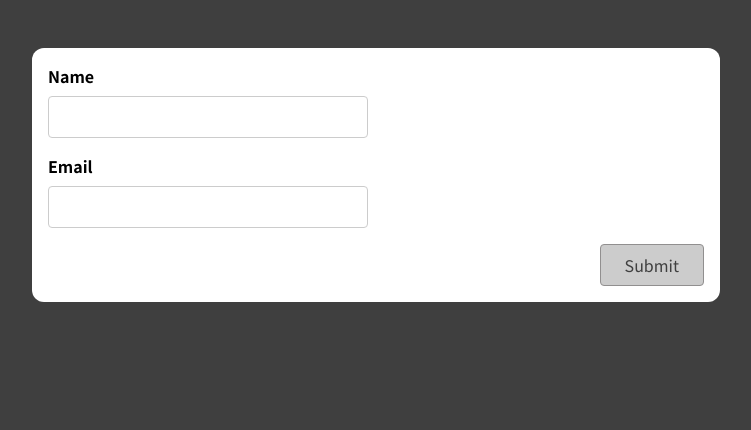
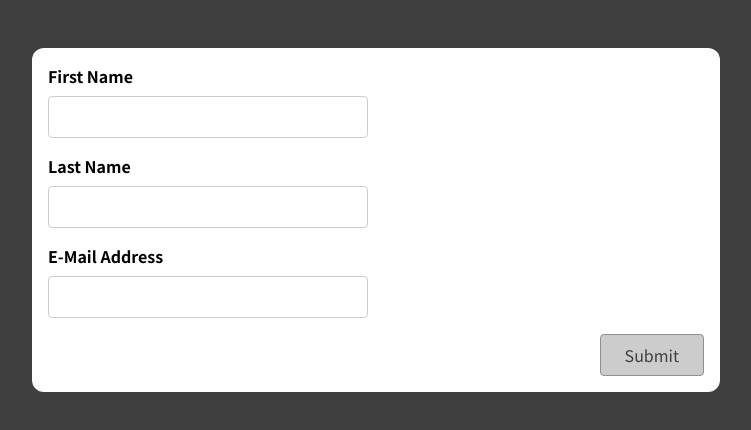
Before and after one commit to bulkesh/react-form-user-input, a React (Create React App) app: page / in a window 1280 px wide. Shown: the top 430 px of the page, without its empty margins (264-1015 px from the left). Built offline with nearby package versions, Linux system fonts and the light colour scheme.

Commit message:
full-dynamic-form-validation-custom-hook

```diff
--- a/src/components/SimpleInput.js
+++ b/src/components/SimpleInput.js
@@ -1,11 +1,8 @@
 import useInput from "../hooks/use-input";
+import { isEmailValid, isNotEmpty } from "../utils/form-data";
 import Input from "./shared/Input";
 
 const SimpleInput = () => {
-    const validteEmail = (email) => {
-        var re = /^[^\s@]+@[^\s@]+\.[^\s@]+$/;
-        return re.test(email);
-    }
     const {
         value: nameValue,
         valueIsValid: enteredNameIsValid,
@@ -13,7 +10,15 @@ const SimpleInput = () => {
         valueChnageHandler: inputChnageHandler,
         onBlurHandler: onNameBlurHandler,
         resetField: resetNameField
-    } = useInput(value => value.trim() !== '');
+    } = useInput(isNotEmpty);
+    const {
+        value: lNameValue,
+        valueIsValid: enteredLNameIsValid,
+        hasError: lNameFiledIsInValid,
+        valueChnageHandler: lNameChnageHandler,
+        onBlurHandler: onLNameBlurHandler,
+        resetField: resetLNameField
+    } = useInput(isNotEmpty);
     const {
         value: emailValue,
         valueIsValid: enteredEmailIsValid,
@@ -21,40 +26,54 @@ const SimpleInput = () => {
         valueChnageHandler: emailChnageHandler,
         onBlurHandler: onEmailBlurHandler,
         resetField: resetEmailField
-    } = useInput(value => validteEmail(value.trim()));
+    } = useInput(isEmailValid);
 
     let fornIsValid = false;
-    if (enteredNameIsValid && enteredEmailIsValid) {
+    if (enteredNameIsValid && enteredLNameIsValid && enteredEmailIsValid ) {
         fornIsValid = true;
     }
 
     const onSubmitHandler = event => {
         event.preventDefault();
-        if (!enteredNameIsValid || !enteredEmailIsValid) {
+
+        if (!enteredNameIsValid || !enteredLNameIsValid || !enteredEmailIsValid ) {
             return;
         }
         resetNameField();
+        resetLNameField();
         resetEmailField();
     }
     const nameInputClass = nameFiledIsInValid ? 'form-control invalid' : 'form-control';
+    const lNameInputClass = lNameFiledIsInValid ? 'form-control invalid' : 'form-control';
     const emailInputClass = emailFiledIsInValid ? 'form-control invalid' : 'form-control';
     return (
         <form onSubmit={onSubmitHandler}>
             <Input
                 className={nameInputClass}
-                id='name'
-                label='Name'
+                id='fname'
+                label='First Name'
                 type="text"
                 onChange={inputChnageHandler}
                 onBlur={onNameBlurHandler}
                 value={nameValue}
                 filedIsInValid={nameFiledIsInValid}
-                errorMessage='Name field is required'
+                errorMessage='First Name field is required'
+            />
+            <Input
+                className={lNameInputClass}
+                id='lname'
+                label='Last Name'
+                type="text"
+                onChange={lNameChnageHandler}
+                onBlur={onLNameBlurHandler}
+                value={lNameValue}
+                filedIsInValid={lNameFiledIsInValid}
+                errorMessage='Last Name field is required'
             />
             <Input
                 className={emailInputClass}
                 id='email'
-                label='Email'
+                label='E-Mail Address'
                 type="email"
                 onChange={emailChnageHandler}
                 onBlur={onEmailBlurHandler}
--- a/src/components/shared/Input.js
+++ b/src/components/shared/Input.js
@@ -3,9 +3,9 @@ const Input = (props) => {
         <div className={props.className}>
             <label htmlFor='name'>{props.label}</label>
             <input
+                autoComplete="off"
                 type={props.type}
                 id={props.id}
-                autoComplete="off"
                 onChange={props.onChange}
                 onBlur={props.onBlur}
                 value={props.value}
--- /dev/null
+++ b/src/utils/form-data.js
@@ -0,0 +1,6 @@
+const validteEmail = (email) => {
+    var re = /^[^\s@]+@[^\s@]+\.[^\s@]+$/;
+    return re.test(email);
+}
+export const isNotEmpty = value => value.trim() !== '';
+export const isEmailValid = value => validteEmail(value.trim());
```
